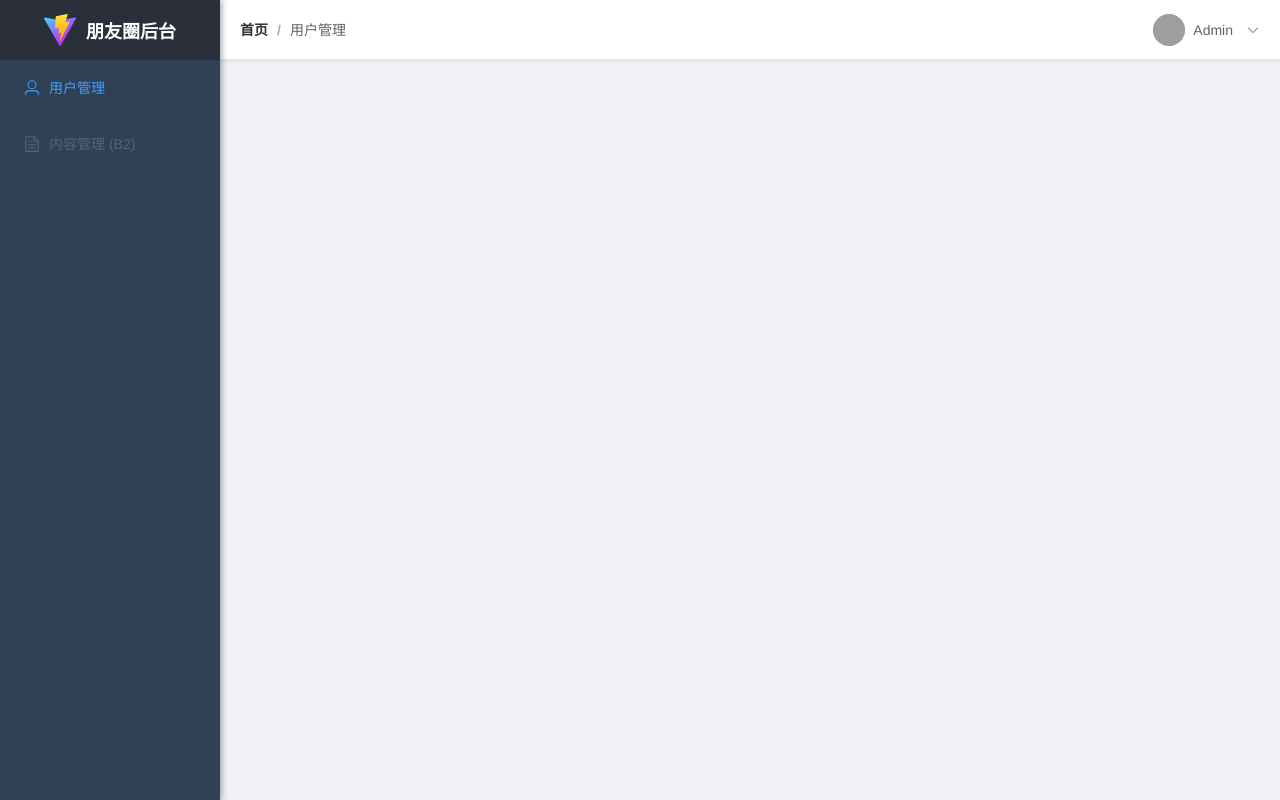
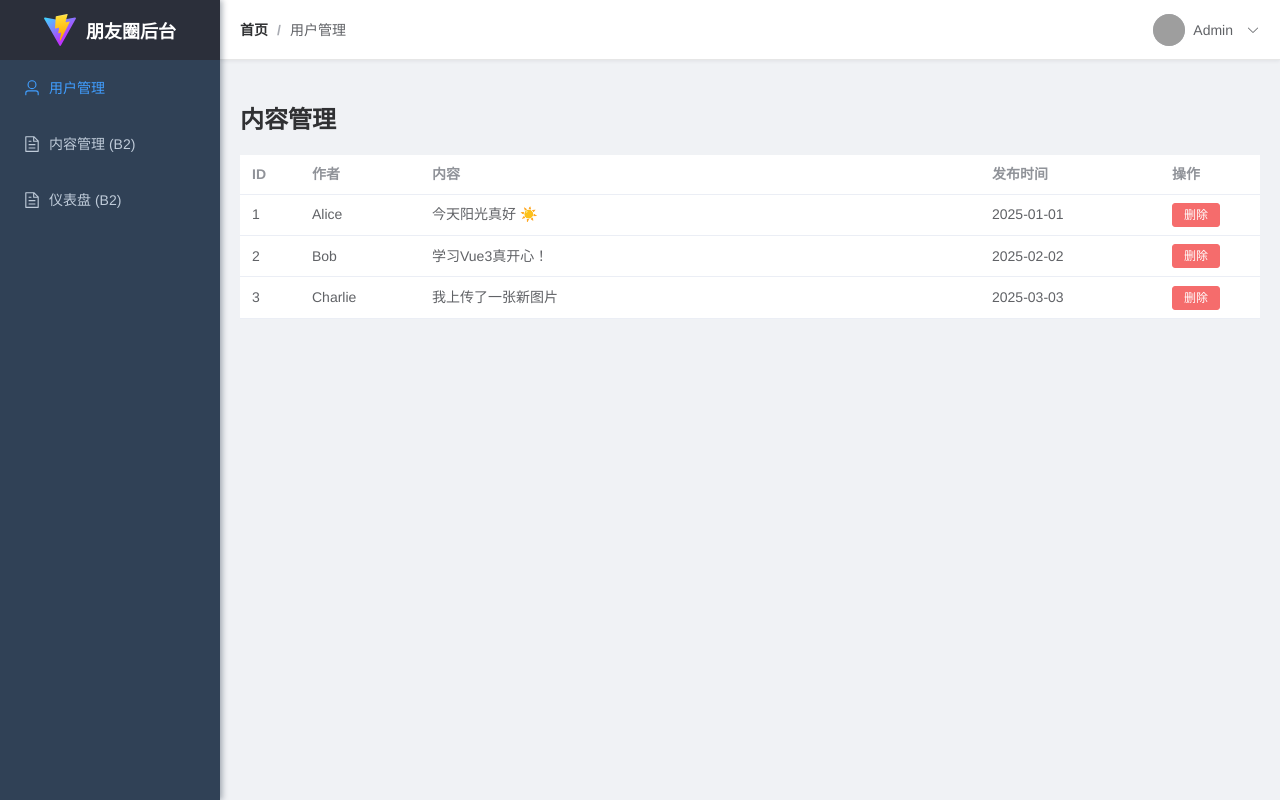
Before and after one commit to PromeEL/se-final-b-web, a Vue app in the folder admin-web/: page /content in a window 1280 px wide. Built offline with nearby package versions, Linux system fonts and the light colour scheme; grey boxes are pictures that could not be loaded.

Commit message:
B2：加了内容管理和仪表盘

```diff
--- a/admin-web/src/App.vue
+++ b/admin-web/src/App.vue
@@ -17,9 +17,13 @@
           <el-icon><User /></el-icon>
           <span>用户管理</span>
         </el-menu-item>
-        <el-menu-item index="/posts" disabled>
+        <el-menu-item index="/content">
           <el-icon><Document /></el-icon>
           <span>内容管理 (B2)</span>
+        </el-menu-item>
+        <el-menu-item index="/dashboard">
+          <el-icon><Document /></el-icon>
+          <span>仪表盘 (B2)</span>
         </el-menu-item>
       </el-menu>
     </el-aside>
--- a/admin-web/src/router/index.js
+++ b/admin-web/src/router/index.js
@@ -10,7 +10,18 @@ const routes = [
     path: '/users',
     name: 'UserList',
     component: UserList
+  },
+  {
+    path: '/content',
+    name: 'ContentList',
+    component: () => import('../views/ContentList.vue')
+  },
+  {
+    path: '/dashboard',
+    name: 'Dashboard',
+    component: () => import('../views/Dashboard.vue')
   }
+
 ]
 
 const router = createRouter({
--- /dev/null
+++ b/admin-web/src/views/ContentList.vue
@@ -0,0 +1,44 @@
+<template>
+  <div>
+    <h2>内容管理</h2>
+    <el-table :data="posts" style="width: 100%">
+      <el-table-column prop="id" label="ID" width="60" />
+      <el-table-column prop="author" label="作者" width="120" />
+      <el-table-column prop="content" label="内容" />
+      <el-table-column prop="createdAt" label="发布时间" width="180" />
+      <el-table-column label="操作" width="100">
+        <template #default="{ row }">
+          <el-button type="danger" size="small" @click="handleDelete(row.id)">删除</el-button>
+        </template>
+      </el-table-column>
+    </el-table>
+  </div>
+</template>
+
+<script setup>
+import { ref, onMounted } from 'vue'
+import axios from 'axios'
+
+// 模拟数据，后续可替换为后端接口
+const posts = ref([
+  { id: 1, author: 'Alice', content: '今天阳光真好 ☀️', createdAt: '2025-01-01' },
+  { id: 2, author: 'Bob', content: '学习Vue3真开心！', createdAt: '2025-02-02' },
+  { id: 3, author: 'Charlie', content: '我上传了一张新图片', createdAt: '2025-03-03' }
+])
+
+// 模拟加载数据
+async function fetchPosts() {
+  // 后续可以改成：
+  // const res = await axios.get('http://后端地址/api/posts')
+  // posts.value = res.data
+}
+
+// 删除帖子
+async function handleDelete(id) {
+  posts.value = posts.value.filter(p => p.id !== id)
+  // 后续可以改成：
+  // await axios.delete(`http://后端地址/api/posts/${id}`)
+}
+
+onMounted(fetchPosts)
+</script>
--- /dev/null
+++ b/admin-web/src/views/Dashboard.vue
@@ -0,0 +1,38 @@
+<template>
+  <div>
+    <h2>数据统计</h2>
+    <div id="chart1" style="width: 600px; height: 400px;"></div>
+    <div id="chart2" style="width: 600px; height: 400px; margin-top: 30px;"></div>
+  </div>
+</template>
+
+<script setup>
+import * as echarts from 'echarts'
+import { onMounted } from 'vue'
+
+onMounted(() => {
+  // 柱状图：每日发帖数
+  const chart1 = echarts.init(document.getElementById('chart1'))
+  chart1.setOption({
+    title: { text: '每日发帖数' },
+    xAxis: { type: 'category', data: ['周一','周二','周三','周四','周五','周六','周日'] },
+    yAxis: { type: 'value' },
+    series: [{ data: [12, 23, 18, 30, 22, 10, 15], type: 'bar' }]
+  })
+
+  // 饼图：帖子类型占比
+  const chart2 = echarts.init(document.getElementById('chart2'))
+  chart2.setOption({
+    title: { text: '帖子类型分布', left: 'center' },
+    series: [{
+      type: 'pie',
+      radius: '50%',
+      data: [
+        { value: 45, name: '图片类' },
+        { value: 25, name: '视频类' },
+        { value: 30, name: '文字类' }
+      ]
+    }]
+  })
+})
+</script>
```
